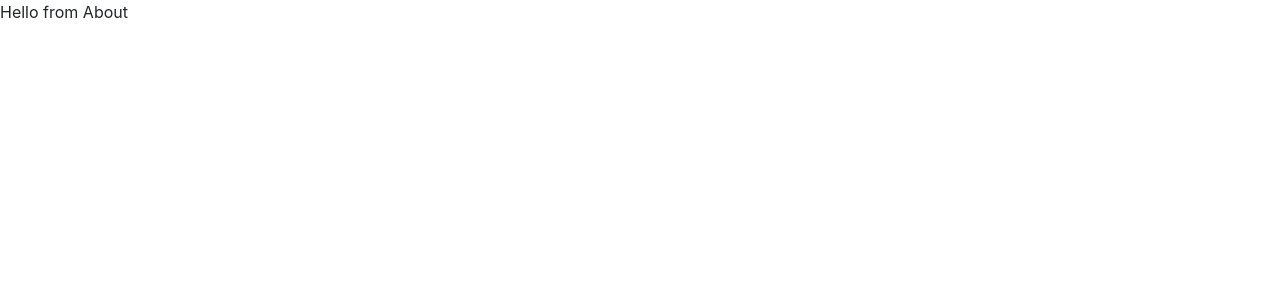
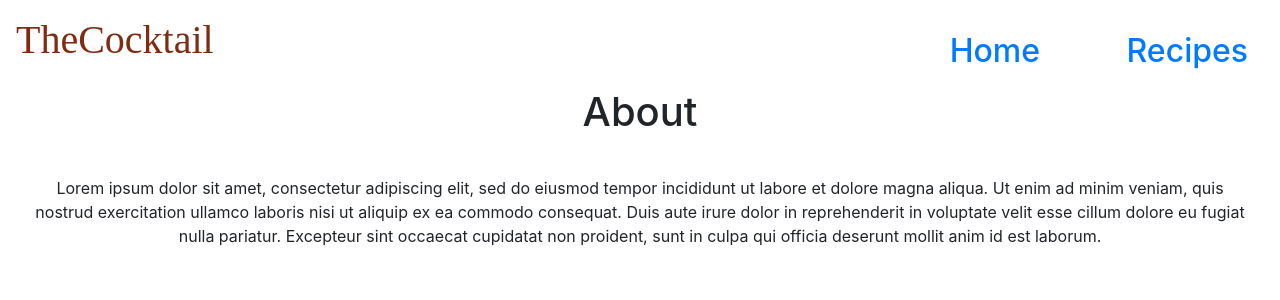
Before and after one commit to PrashanthreddyAinala/cocktailapp, a React (Create React App) app: page /about in a window 1280 px wide. Shown: the top 300 px of the page. Built offline with nearby package versions, Linux system fonts and the light colour scheme; no server answers; a web font is replaced by a local one.

Commit message:
feat updated

```diff
--- a/src/components/About/About.js
+++ b/src/components/About/About.js
@@ -1,8 +1,18 @@
 import React from "react";
+import {Link} from "react-router-dom"
+import "./styles.css"
 
 function About() {
     return(
-        <div>Hello from About</div>
+        <div className="about">
+            <div className="details-nav">
+                <Link to="/" style={{textDecoration: "none"}}><h1 className="header">TheCocktail</h1></Link>
+                <Link to="/"><h2 className="about-home">Home</h2></Link>
+                <Link to="/recipes" style={{textDecoration: "none"}}><h2 className="about-recipes">Recipes</h2></Link>
+            </div>
+            <h1>About</h1>
+            <p>Lorem ipsum dolor sit amet, consectetur adipiscing elit, sed do eiusmod tempor incididunt ut labore et dolore magna aliqua. Ut enim ad minim veniam, quis nostrud exercitation ullamco laboris nisi ut aliquip ex ea commodo consequat. Duis aute irure dolor in reprehenderit in voluptate velit esse cillum dolore eu fugiat nulla pariatur. Excepteur sint occaecat cupidatat non proident, sunt in culpa qui officia deserunt mollit anim id est laborum.</p>
+        </div>
     )
 }
 
--- /dev/null
+++ b/src/components/About/styles.css
@@ -0,0 +1,17 @@
+.about-home {
+  position: absolute;
+  right: 15rem;
+  padding-top: 2rem;
+}
+.about-recipes {
+  position: absolute;
+  right: 2rem;
+  padding-top: 2rem;
+}
+.about h1 {
+  text-align: center;
+}
+.about p {
+  text-align: center;
+  padding: 2rem;
+}
--- a/src/components/Details/styles.css
+++ b/src/components/Details/styles.css
@@ -23,7 +23,10 @@
   margin: auto;
 }
 .img {
-  padding: 2rem 0rem 0rem 5rem;
+  margin-left: 10rem;
+  margin-top: 2rem;
+  height: 40rem;
+  width: 35rem;
   border-radius: 20px;
 }
 .info {
@@ -36,7 +39,7 @@
   font-family: "Roboto", sans-serif;
 }
 .info p {
-  font-size: 2rem;
+  font-size: 1.5rem;
   padding-top: 1rem;
   font-family: "Roboto", sans-serif;
 }
@@ -57,7 +60,7 @@
   border: none;
   background-color: #60a5fa;
   color: white;
-  font-weight: bold;
+  font-weight: 700;
 }
 
 @media (max-width: 400px) {
--- a/src/components/Favorate/Favorate.js
+++ b/src/components/Favorate/Favorate.js
@@ -26,7 +26,7 @@
                             <i className="far fa-trash-alt delIcon" onClick={()=>delfav(item.idDrink)}></i>
                         </div>
                     )
-                }): <p>No favourite added...!</p>}
+                }): <p style={{textAlign:"center", color:"red"}}><i className='fas fa-heart'></i></p>}
             </div>
 
         </div>
--- a/src/components/Favorate/styles.css
+++ b/src/components/Favorate/styles.css
@@ -24,7 +24,6 @@
 }
 .fav-list h1 {
   font-family: "Roboto", sans-serif;
-  font-weight: 500;
   color: #10b981;
   padding-top: 2rem;
 }
@@ -41,7 +40,7 @@
 }
 .delIcon {
   position: absolute;
-  right: 45rem;
+  right: 40rem;
   padding-top: 4rem;
   font-size: 1.5rem;
 }
--- a/src/components/Home/styles.css
+++ b/src/components/Home/styles.css
@@ -6,9 +6,7 @@
   background-size: cover;
   height: 100vh;
 }
-.navbar-toggler {
-  border: 2px solid white;
-}
+
 .home h1 {
   font-family: "Reggae One", cursive;
 }
@@ -30,7 +28,7 @@
 .home h2 {
   font-family: "Lobster", cursive;
   font-size: 4rem;
-  padding: 8rem 14rem;
+  padding: 8rem 14rem 0rem;
   color: black;
 }
 .cocktail {
--- a/src/components/Recipes/styles.css
+++ b/src/components/Recipes/styles.css
@@ -29,10 +29,11 @@
 .card {
   border: none;
   margin: 0.5rem;
+  height: 23rem;
 }
 .card-img-top {
   border-radius: 7px;
-  height: 23rem;
+  height: 20rem;
 }
 .card-title {
   font-weight: 700;
```
